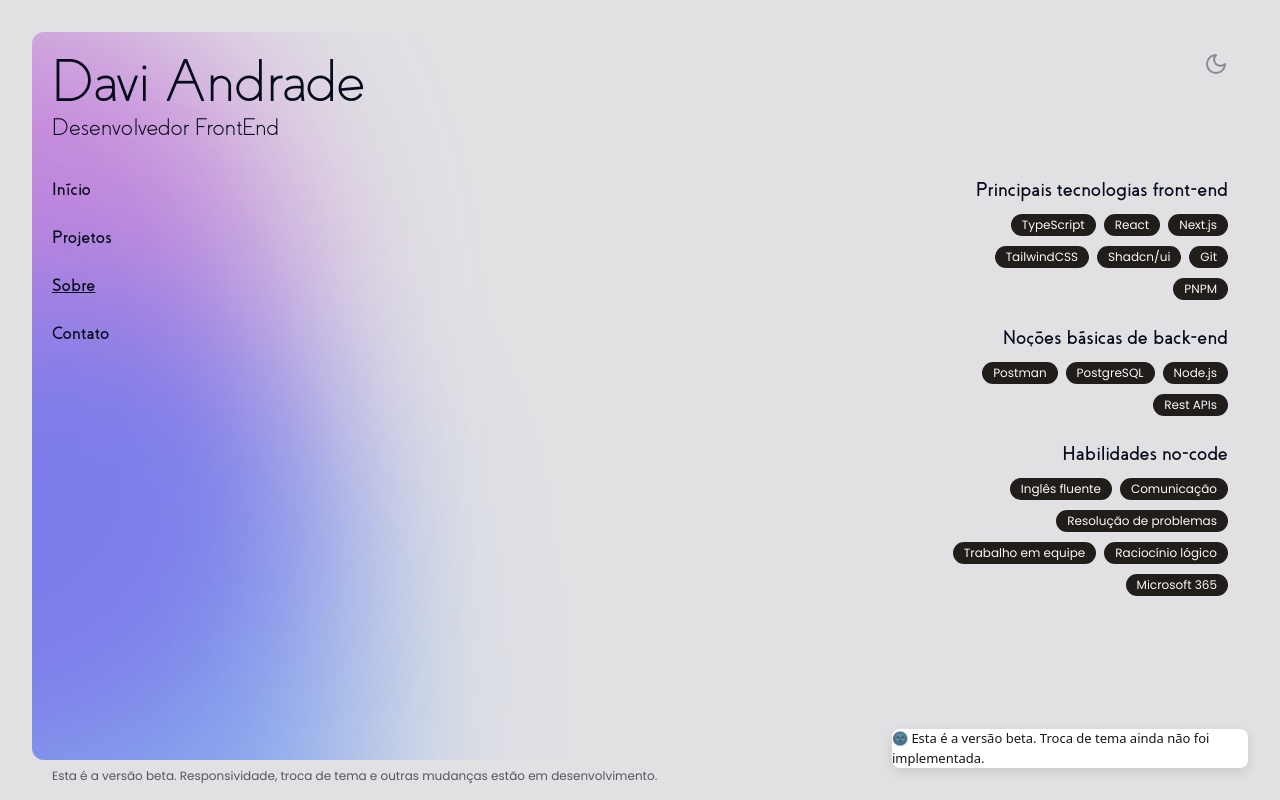
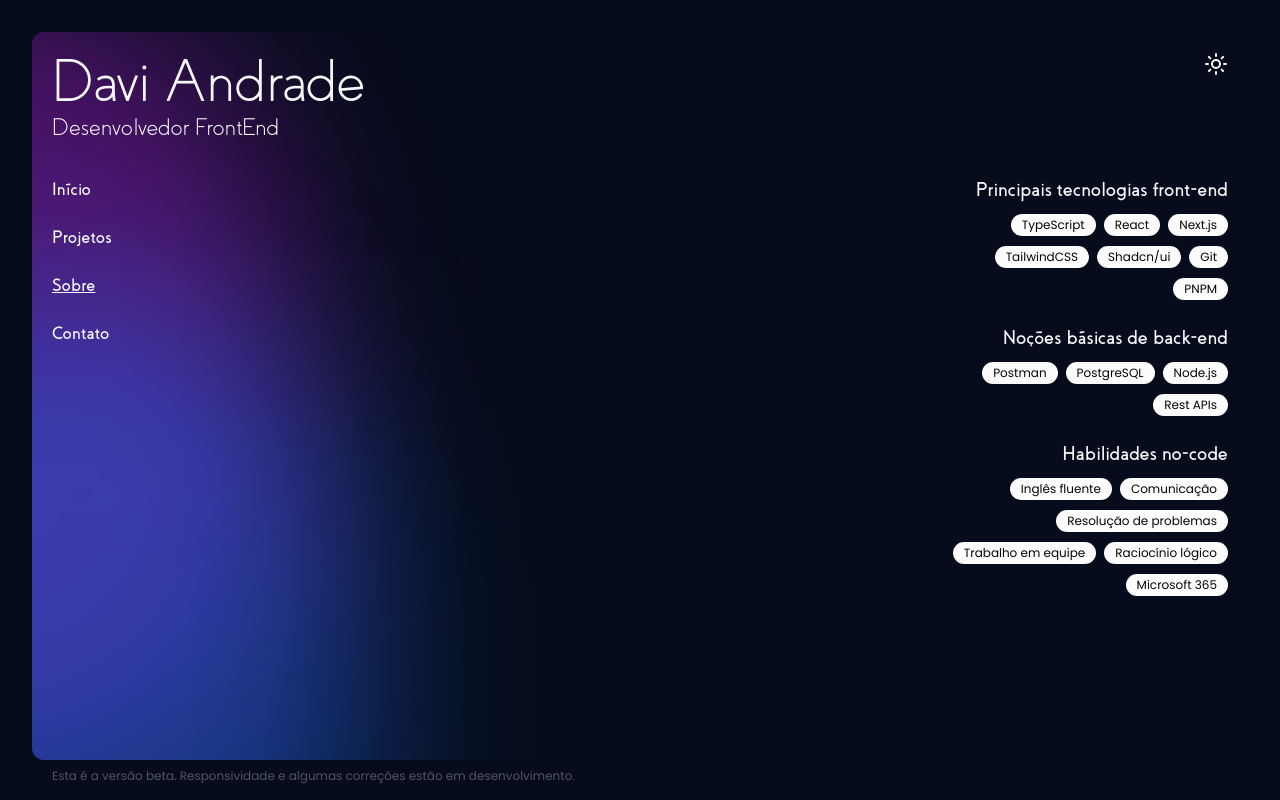
Before and after one commit to davi-andrade-js/dv-portfolio, a Next.js app: page /info in a window 1280 px wide. Both pictures are taken after a click on the icon 1216 px from the left and 64 px from the top of the page. Built offline with nearby package versions, Linux system fonts and the light colour scheme.

Commit message:
implement theme switch

```diff
--- a/src/app/(routes)/info/page.tsx
+++ b/src/app/(routes)/info/page.tsx
@@ -30,47 +30,41 @@ export default function Info() {
       <main className=" flex h-full flex-col justify-between md:flex-row">
         <Sidebar activeSection={"info"} />
 
-        <div className="font-poppinsRegular z-10 flex h-fit flex-col items-end justify-end space-y-4 text-base md:w-72 md:space-y-6">
-          <div className="flex flex-col space-y-2">
+        <div className="font-poppinsRegular z-10 flex h-fit flex-col items-end justify-end space-y-4 text-base transition-all duration-150 md:w-72 md:space-y-6">
+          <div className="space-y-2 transition-all duration-150">
             <h1 className="font-covesBold text-end text-lg md:text-xl">
               Principais tecnologias front-end
             </h1>
             <div className="flex h-fit flex-row flex-wrap justify-end gap-1 md:gap-2">
               {frontTechs.map((tech) => (
                 <div key={tech}>
-                  <Badge className="bg-stone-900 text-white md:text-xs">
-                    {tech}
-                  </Badge>
+                  <Badge className="badge md:text-xs">{tech}</Badge>
                 </div>
               ))}
             </div>
           </div>
 
-          <div className="space-y-2">
+          <div className="space-y-2 transition-all duration-150">
             <h1 className="font-covesBold text-end text-lg md:text-xl">
               Noções básicas de back-end
             </h1>
             <div className="flex h-fit flex-row flex-wrap justify-end gap-1 md:gap-2">
               {backTechs.map((tech) => (
                 <div key={tech}>
-                  <Badge className="bg-stone-900 text-white md:text-xs">
-                    {tech}
-                  </Badge>
+                  <Badge className="badge md:text-xs">{tech}</Badge>
                 </div>
               ))}
             </div>
           </div>
 
-          <div className="flex flex-col space-y-2">
+          <div className="space-y-2 transition-all duration-150">
             <h1 className="font-covesBold text-end text-lg md:text-xl">
               Habilidades no-code
             </h1>
             <div className="flex h-fit flex-row flex-wrap justify-end gap-1 md:gap-2">
               {noCodeSkills.map((skill) => (
                 <div key={skill}>
-                  <Badge className="bg-stone-900 text-white md:text-xs">
-                    {skill}
-                  </Badge>
+                  <Badge className="badge md:text-xs">{skill}</Badge>
                 </div>
               ))}
             </div>
--- a/src/app/globals.css
+++ b/src/app/globals.css
@@ -31,6 +31,10 @@
   font-family: "Coves Bold", sans-serif;
 }
 
+body {
+  transition: background-color 0.5s;
+}
+
 * {
   box-sizing: border-box;
   margin: 0;
@@ -39,29 +43,19 @@
 
 @layer base {
   :root {
-    --background: 0 0% 100%;
+    --background: 0 0% 92%;
     --foreground: 222.2 84% 4.9%;
 
-    --card: 0 0% 100%;
-    --card-foreground: 222.2 84% 4.9%;
-
-    --popover: 0 0% 100%;
-    --popover-foreground: 222.2 84% 4.9%;
+    --high-contrast: rgb(255 255 255);
 
     --primary: 222.2 47.4% 11.2%;
     --primary-foreground: 210 40% 98%;
 
-    --secondary: 210 40% 96.1%;
+    --secondary: rgb(68 64 60);
     --secondary-foreground: 222.2 47.4% 11.2%;
 
-    --muted: 210 40% 96.1%;
-    --muted-foreground: 215.4 16.3% 46.9%;
-
-    --accent: 210 40% 96.1%;
-    --accent-foreground: 222.2 47.4% 11.2%;
-
-    --destructive: 0 84.2% 60.2%;
-    --destructive-foreground: 210 40% 98%;
+    --badge-background: black;
+    --card-background: rgba(255, 255, 255, 0.5);
 
     --border: 214.3 31.8% 91.4%;
     --input: 214.3 31.8% 91.4%;
@@ -74,8 +68,10 @@
     --background: 222.2 84% 4.9%;
     --foreground: 210 40% 98%;
 
-    --card: 222.2 84% 4.9%;
-    --card-foreground: 210 40% 98%;
+    --high-contrast: rgb(0, 0, 0);
+
+    /* --card: 222.2 84% 4.9%;
+    --card-foreground: 210 40% 98%; */
 
     --popover: 222.2 84% 4.9%;
     --popover-foreground: 210 40% 98%;
@@ -83,8 +79,11 @@
     --primary: 210 40% 98%;
     --primary-foreground: 222.2 47.4% 11.2%;
 
-    --secondary: 217.2 32.6% 17.5%;
+    --secondary: rgb(211, 206, 201);
     --secondary-foreground: 210 40% 98%;
+
+    --badge-background: white;
+    --card-background: 222.2 84% 4.9%;
 
     --muted: 217.2 32.6% 17.5%;
     --muted-foreground: 215 20.2% 65.1%;
@@ -99,6 +98,15 @@
     --input: 217.2 32.6% 17.5%;
     --ring: 212.7 26.8% 83.9%;
   }
+}
+
+.badge {
+  background-color: var(--badge-background);
+  color: var(--high-contrast);
+}
+
+.secondary {
+  color: var(--secondary);
 }
 
 @layer base {
@@ -156,7 +164,7 @@
 .card {
   backdrop-filter: blur(20px) saturate(180%);
   -webkit-backdrop-filter: blur(20px) saturate(180%);
-  background-color: rgba(255, 255, 255, 0.5);
+  background-color: var(--card-background);
 }
 
 /* TODO: tornar responsivo */
--- a/src/app/layout.tsx
+++ b/src/app/layout.tsx
@@ -1,8 +1,9 @@
 import type { Metadata } from "next";
 import { Inter } from "next/font/google";
+import { Toaster } from "sonner";
+import MovingLights from "@/components/MovingLights";
 import Header from "../components/Header";
 import "./globals.css";
-import { Toaster } from "sonner";
 
 const inter = Inter({ subsets: ["latin"] });
 
@@ -18,20 +19,17 @@ export default function RootLayout({
 }>) {
   return (
     <html lang="en">
-      <body className={"bg-zinc-200 " + inter.className}>
+      <body className={"transition-all duration-150 " + inter.className}>
         <div className="noise"></div>
         <section className="z-10 m-5 mb-0 flex h-[91vh] flex-col rounded-xl p-2 md:m-8 md:p-5 lg:m-8 lg:mb-0 lg:p-5">
-          <div className="motion-area m-[20px] h-[91vh] justify-center rounded-xl lg:m-[32px]">
-            <div className="bg-shape1 bg-teal bg-blur opacity-50"></div>
-            <div className="bg-shape2 bg-primary bg-blur opacity-50"></div>
-          </div>
+          <MovingLights />
           <Header />
           {children}
           <Toaster />
         </section>
         <footer className="font-poppinsRegular z-10 ml-5 text-xs text-zinc-600 md:ml-8 md:pl-5 md:pt-2">
-          Esta é a versão beta. Responsividade, troca de tema e outras mudanças
-          estão em desenvolvimento.
+          Esta é a versão beta. Responsividade e algumas correções estão em
+          desenvolvimento.
         </footer>
       </body>
     </html>
--- a/src/components/Header.tsx
+++ b/src/components/Header.tsx
@@ -1,29 +1,22 @@
 "use client";
 
 import { Moon } from "lucide-react";
-import Image from "next/image";
 import { toast } from "sonner";
+import ThemeSwitcher from "./ThemeSwitcher";
 
 export default function Header() {
   return (
     <header className="font-covesLight mb-8 flex w-full flex-row justify-between">
-      <div className="z-10 flex h-fit cursor-default flex-col">
-        <p className=" text-3xl md:text-6xl lg:text-6xl">Davi Andrade</p>
-        <p className=" text-md md:text-2xl lg:text-2xl">
+      <div className="z-10 flex h-fit cursor-default flex-col transition-all duration-150">
+        <p className=" text-3xl transition-all duration-150 md:text-6xl lg:text-6xl">
+          Davi Andrade
+        </p>
+        <p className=" text-md transition-all duration-150 md:text-2xl lg:text-2xl">
           Desenvolvedor FrontEnd
         </p>
       </div>
 
-      <div className="z-10">
-        <Moon
-          className="w-fit opacity-40"
-          onClick={() => {
-            toast(
-              `🌚 Esta é a versão beta. Troca de tema ainda não foi implementada.`,
-            );
-          }}
-        />
-      </div>
+      <ThemeSwitcher />
     </header>
   );
 }
--- /dev/null
+++ b/src/components/MovingLights.tsx
@@ -0,0 +1,8 @@
+export default function MovingLights() {
+  return (
+    <div className="motion-area m-[20px] h-[91vh] justify-center rounded-xl lg:m-[32px]">
+      <div className="bg-shape1 bg-teal bg-blur opacity-50"></div>
+      <div className="bg-shape2 bg-primary bg-blur opacity-50"></div>
+    </div>
+  );
+}
--- a/src/components/Sidebar.tsx
+++ b/src/components/Sidebar.tsx
@@ -26,7 +26,7 @@ export default function Sidebar({ activeSection }: { activeSection: string }) {
   ];
 
   return (
-    <nav className="font-covesBold flex w-fit flex-col space-y-5 text-base md:text-lg lg:text-lg">
+    <nav className="font-covesBold flex w-fit flex-col space-y-5 text-base transition-all duration-150 md:text-lg lg:text-lg">
       {navItems.map((item) => (
         <Link
           key={item.name}
--- /dev/null
+++ b/src/components/ThemeSwitcher.tsx
@@ -0,0 +1,56 @@
+"use client";
+
+import { useState } from "react";
+import { Moon } from "lucide-react";
+import { Sun } from "lucide-react";
+
+export default function ThemeSwitcher() {
+  const [theme, setTheme] = useState("");
+  const [show, setShow] = useState(false);
+
+  const setDarkMode = () => {
+    document.documentElement.classList.add("dark");
+    setTheme("dark");
+  };
+
+  const setLightMode = () => {
+    document.documentElement.classList.remove("dark");
+    setTheme("");
+  };
+
+  return (
+    <>
+      <div className="z-10 cursor-pointer">
+        {theme === "dark" ? (
+          <Sun
+            className={`w-fit ${show ? "rounded-full bg-stone-50 bg-opacity-15" : ""}`}
+            onClick={() => setLightMode()}
+            onMouseEnter={() => {
+              setShow(true);
+            }}
+            onMouseLeave={() => {
+              setShow(false);
+            }}
+          />
+        ) : (
+          <Moon
+            className={`w-fit ${show ? "rounded-full bg-stone-950 bg-opacity-15" : ""}`}
+            onMouseEnter={() => {
+              setShow(true);
+            }}
+            onMouseLeave={() => {
+              setShow(false);
+            }}
+            onClick={() => {
+              setDarkMode();
+            }}
+          />
+        )}
+      </div>
+    </>
+  );
+}
+
+// toast(
+//   `🌚 Esta é a versão beta. Troca de tema ainda não foi implementada.`,
+// );
--- a/src/components/ui/badge.tsx
+++ b/src/components/ui/badge.tsx
@@ -4,11 +4,11 @@ import { cva, type VariantProps } from "class-variance-authority";
 import { cn } from "@/lib/utils";
 
 const badgeVariants = cva(
-  "inline-flex items-center rounded-full border px-1.5 py-0.1 md:px-2.5 md:py-0.5 text-[10px] md:text-xs transition-colors focus:outline-none focus:ring-2 focus:ring-ring focus:ring-offset-2",
+  "inline-flex items-center rounded-full border px-1.5 py-0.1 md:px-2.5 md:py-0.5 text-[10px] md:text-xs transition-colors focus:outline-none focus:ring-2 focus:ring-ring focus:ring-offset-2 ",
   {
     variants: {
       variant: {
-        default: "border-transparent bg-primary text-primary-foreground",
+        default: "border-transparent",
         secondary:
           "border-transparent bg-secondary text-secondary-foreground hover:bg-secondary/80",
         destructive:
```
Also changed, not shown: src/components/ProjectsList.tsx (+7 -9 lines).
